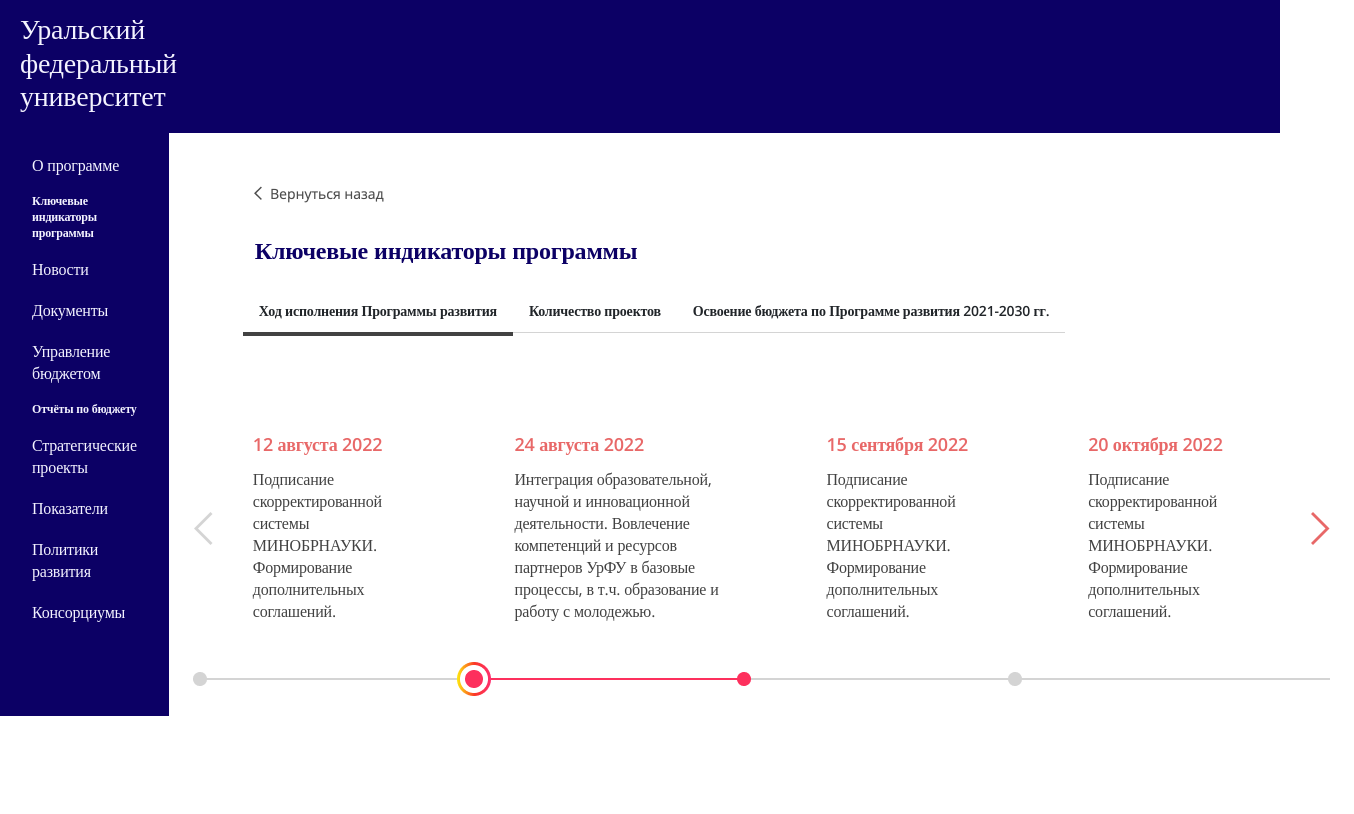
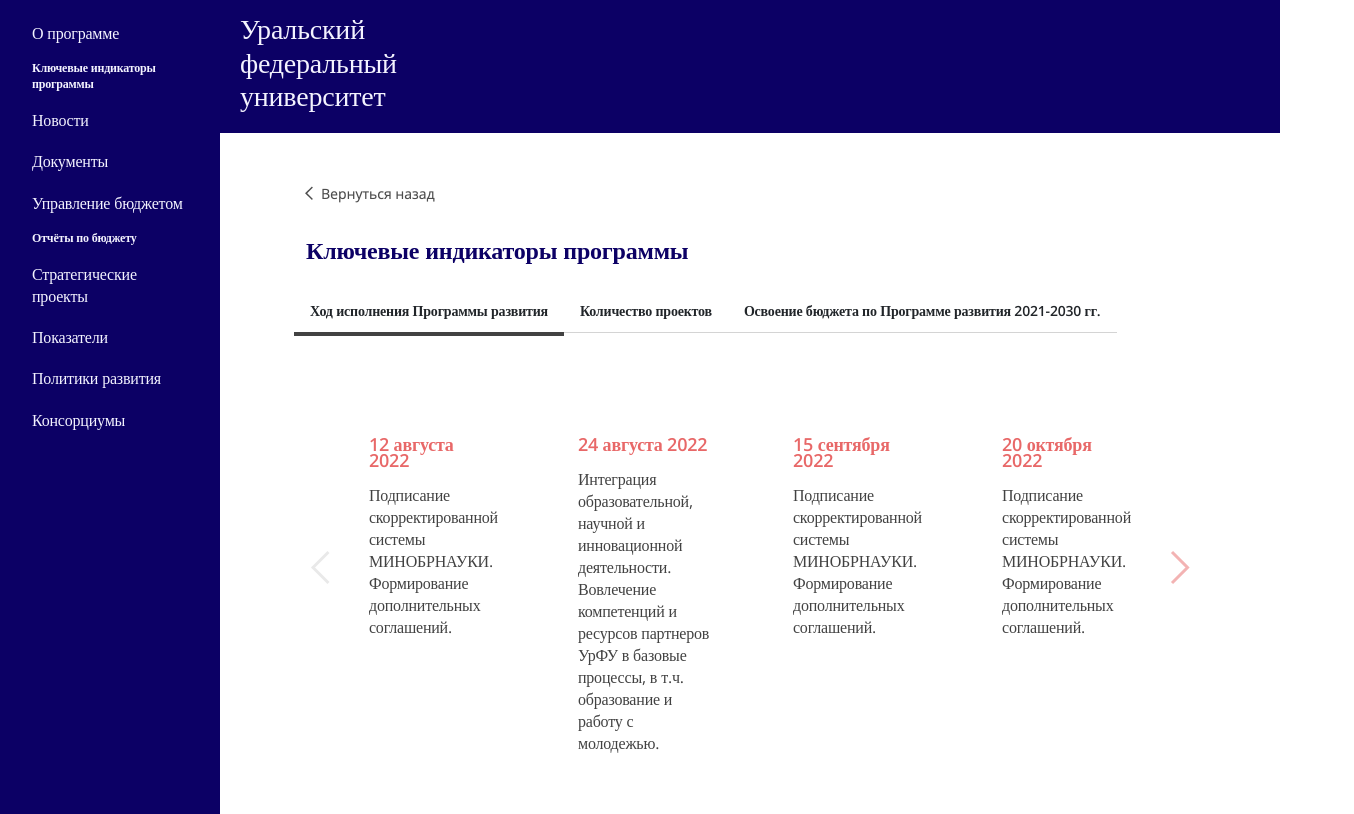
Before and after one commit to JIiCeHoK/testTask, a Next.js app in the folder test-task/: page / in a window 1280 px wide. Shown: the whole page, 1354 px wide, since content can reach past the window. Built offline with nearby package versions, Linux system fonts and the light colour scheme.

Commit message:
Edit: финальные правки

```diff
--- a/test-task/components/mainContent/Progress.tsx
+++ b/test-task/components/mainContent/Progress.tsx
@@ -1,63 +1,81 @@
-import React from "react";
+import React, { useState } from "react";
 import Image from "next/image";
+import { Carousel } from "react-bootstrap";
 
 import styles from "../../styles/componentStyles/Progress.module.scss";
-import timeScale from "../../assets/images/шкала времени.png";
-import left from "../../assets/icons/left.png";
-import right from "../../assets/icons/right.png";
-
-import TimeStepper from "../TimeStepper";
+import left from "../../assets/icons/left.svg";
+import right from "../../assets/icons/right.svg";
 
 interface Iboard {
-    id: number;
     date: string;
     text: string;
 }
 
 const mockData: Array<Iboard> = [
     {
-        id: 0,
         date: "12 августа 2022",
         text: "Подписание скорректированной системы МИНОБРНАУКИ. Формирование дополнительных соглашений.",
     },
     {
-        id: 1,
         date: "24 августа 2022",
         text: "Интеграция образовательной, научной и инновационной деятельности. Вовлечение компетенций и ресурсов партнеров УрФУ в базовые процессы, в т.ч. образование и работу с молодежью.",
     },
     {
-        id: 2,
         date: "15 сентября 2022",
         text: "Подписание скорректированной системы МИНОБРНАУКИ. Формирование дополнительных соглашений.",
     },
     {
-        id: 3,
         date: "20 октября 2022",
         text: "Подписание скорректированной системы МИНОБРНАУКИ. Формирование дополнительных соглашений.",
+    },
+    {
+        date: "12 августа 2022",
+        text: "Подписание скорректированной системы МИНОБРНАУКИ. Формирование дополнительных соглашений.",
+    },
+    {
+        date: "24 августа 2022",
+        text: "Интеграция образовательной, научной и инновационной деятельности. Вовлечение компетенций и ресурсов партнеров УрФУ в базовые процессы, в т.ч. образование и работу с молодежью.",
     },
 ];
 
 export default function Progress() {
+    const [data, setData] = useState(mockData);
+
+    function sliceIntoChunks(arr: Iboard[]) {
+        const res = [];
+        for (let i = 0; i < arr.length; i += 4) {
+            const chunk = arr.slice(i, i + 4);
+            res.push(chunk);
+        }
+        return res;
+    }
+
+    const chunksArrayData = sliceIntoChunks(data);
     return (
         <>
-            <div className={styles.container}>
-                <Image src={left} alt="лево" />
-                {mockData.map((board: Iboard) => (
-                    <div key={board.id} className={styles.container_board}>
-                        <div>{board.date}</div>
-                        <div>{board.text}</div>
-                        {/* <div className={styles.step_container}>
-                            <div
-                                className={styles.step_container_ellipse}
-                            ></div>
-                            <div className={styles.step_container_line}></div>
-                        </div> */}
-                    </div>
+            <Carousel
+                interval={null}
+                nextIcon={
+                    <Image alt=" " src={right} style={{ width: "20px" }} />
+                }
+                prevIcon={<Image alt=" " src={left} />}
+            >
+                {chunksArrayData.map((chunk: Iboard[], index) => (
+                    <Carousel.Item key={index}>
+                        <div className={styles.container}>
+                            {chunk.map((board: Iboard, index: number) => (
+                                <div
+                                    key={index}
+                                    className={styles.container_board}
+                                >
+                                    <div>{board.date}</div>
+                                    <div>{board.text}</div>
+                                </div>
+                            ))}
+                        </div>
+                    </Carousel.Item>
                 ))}
-                <Image src={right} alt="право" />
-            </div>
-            {/* <TimeStepper /> */}
-            <Image src={timeScale} alt="шкала времени" />
+            </Carousel>
         </>
     );
 }
--- a/test-task/components/mainContent/Projects.tsx
+++ b/test-task/components/mainContent/Projects.tsx
@@ -239,7 +239,7 @@
     const [selectedYear, setSelectedYear] = useState(mockYears[0]);
     const x = mockData.find((el) => el.year === Number(selectedYear));
     //Дочинить типы
-    const [data, setData] = useState<IdataSelectedYear>(
+    const [data, setData] = useState(
         x ? x.data : mockData[0].data
     );
     //Дочинить типы
--- a/test-task/pages/layout.tsx
+++ b/test-task/pages/layout.tsx
@@ -5,12 +5,12 @@
 export default function Layout({ children }: { children: React.ReactNode }) {
     return (
         <>
-            <header>
-                <Header />
-            </header>
             <main className={styles.container}>
                 <SideMenu />
-                {children}
+                <div className={styles.container_content}>
+                    <Header />
+                    {children}
+                </div>
             </main>
         </>
     );
--- a/test-task/styles/componentStyles/Budget.module.scss
+++ b/test-task/styles/componentStyles/Budget.module.scss
@@ -24,6 +24,7 @@
     font-size: 20px;
     line-height: 20px;
     color: $color-black;
+
     & span {
         color: $color-blue;
     }
--- a/test-task/styles/componentStyles/CustomGrid.module.scss
+++ b/test-task/styles/componentStyles/CustomGrid.module.scss
@@ -9,6 +9,7 @@
         text-align: center;
         color: $color-gray-deep;
     }
+
     &_row {
         display: flex;
         font-weight: 400;
--- a/test-task/styles/componentStyles/Layout.module.scss
+++ b/test-task/styles/componentStyles/Layout.module.scss
@@ -1,5 +1,10 @@
 @import "../varibles.scss";
 
 .container {
+    height: 100%;
     display: flex;
+
+    &_content {
+        width: 100%;
+    }
 }
--- a/test-task/styles/componentStyles/PieChartComponent.module.scss
+++ b/test-task/styles/componentStyles/PieChartComponent.module.scss
@@ -2,13 +2,16 @@
     &_ul {
         list-style: none;
     }
+
     &_li {
         display: flex;
         align-items: center;
+
         & b{
             margin-right: 4px;
         }
     }
+
     &_marker {
         width: 34px;
         height: 8px;
--- a/test-task/styles/componentStyles/Progress.module.scss
+++ b/test-task/styles/componentStyles/Progress.module.scss
@@ -3,14 +3,14 @@
 .container {
     width: 100%;
     display: flex;
-    padding: 94px 0px 40px 0px;
+    padding: 94px 85px 40px;
 
-    & :first-child {
+    & img {
         align-self: center;
     }
 
-    & :last-child {
-        align-self: center;
+    & img:last-child {
+        transform: scale(-1, -1);
     }
 
     &_board {
@@ -40,11 +40,13 @@
 
 .step_container {
     display: flex;
+
     &_ellipse {
         width: 14px;
         height: 14px;
         background-color: $color-gray-light;
     }
+
     &_line {
         width: 100%;
         height: 2px;
--- a/test-task/styles/componentStyles/Projects.module.scss
+++ b/test-task/styles/componentStyles/Projects.module.scss
@@ -11,6 +11,7 @@
     font-size: 20px;
     line-height: 20px;
     color: $color-black;
+
     & span {
         color: $color-blue;
     }
--- a/test-task/styles/componentStyles/SideMenu.module.scss
+++ b/test-task/styles/componentStyles/SideMenu.module.scss
@@ -1,10 +1,12 @@
 @import "../varibles.scss";
 
 .container {
+    min-height: 100vh;
     background-color: $color-blue-deep;
     color: $color-white;
     padding: 12px 32px;
     display: block;
+
     & span{
         display: block;
     }
```
Also changed, not shown: test-task/assets/icons/left.svg (added), test-task/assets/icons/right.svg (added).
